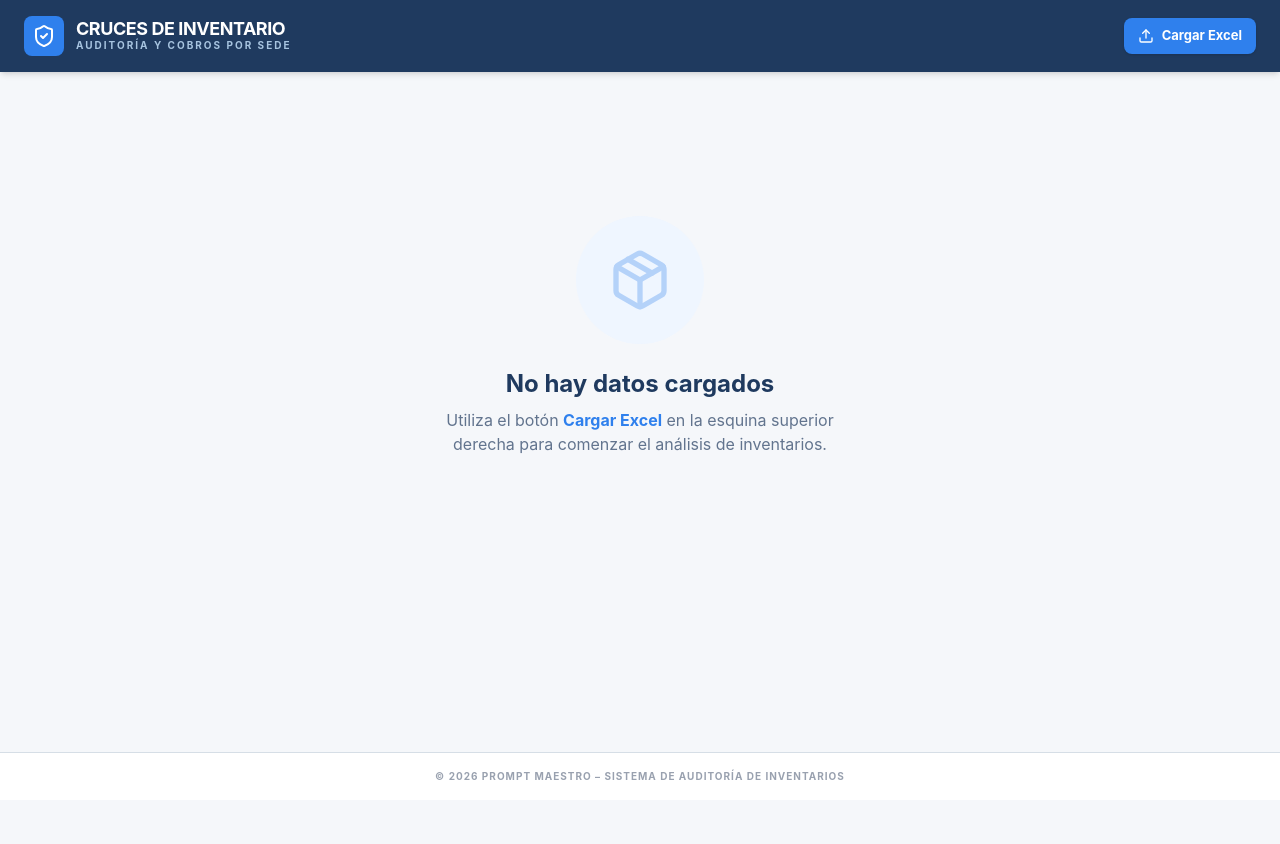
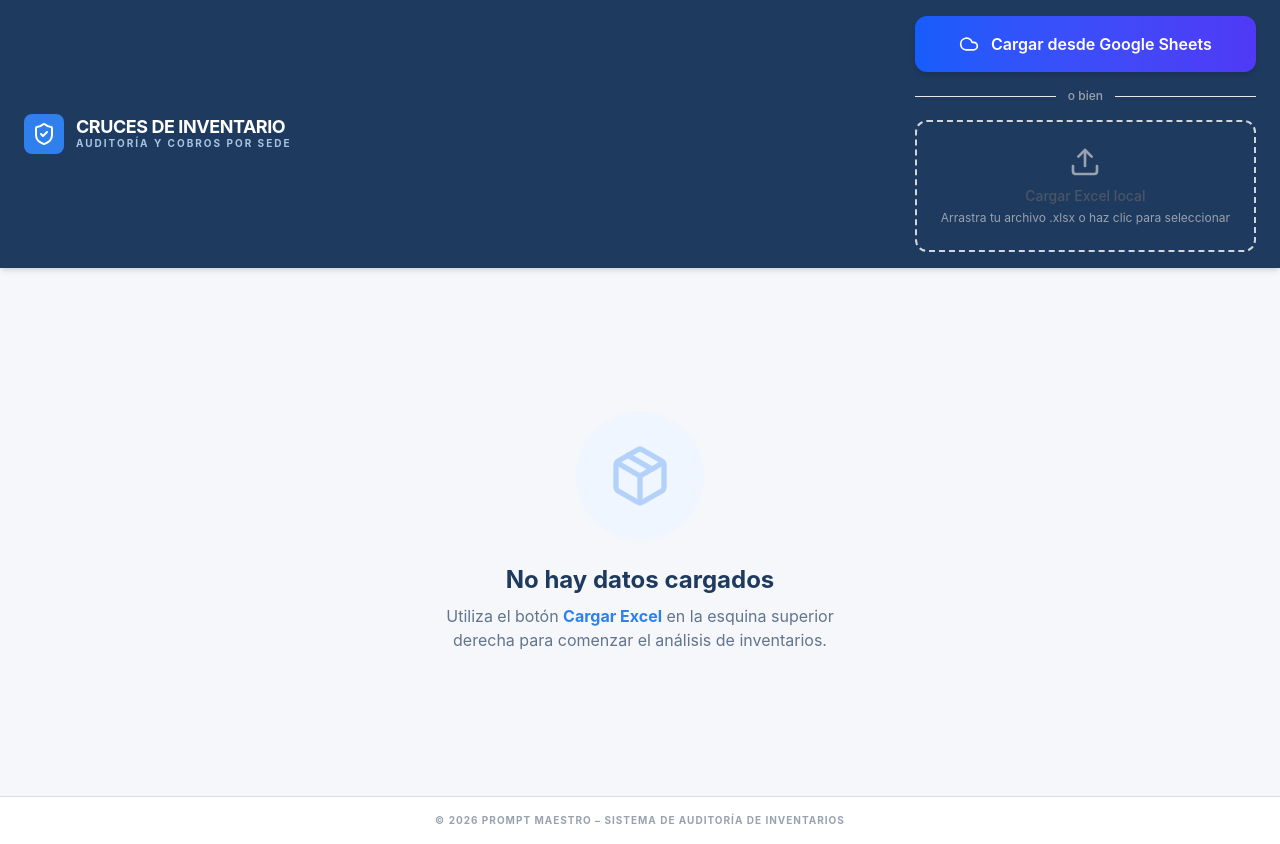
Before and after one commit to comprasrocoto-dotcom/Cruce-de-Inventarios-Cobros, a React (Vite) app: page / in a window 1280 px wide. Before the commit the page ends 800 px from the top, so only its background shows below. Built offline with nearby package versions, Linux system fonts and the light colour scheme.

Commit message:
feat: Integrar Google Sheets como fuente de datos en FileUpload
Added functionality to load data from Google Sheets and improved error handling for file uploads.

```diff
--- a/src/components/FileUpload.tsx
+++ b/src/components/FileUpload.tsx
@@ -1,9 +1,13 @@
 import React, { useRef, useState } from 'react';
-import { Upload, FileSpreadsheet, X, AlertCircle, Loader2, Table } from 'lucide-react';
+import { Upload, FileSpreadsheet, X, AlertCircle, Loader2, RefreshCw, Cloud } from 'lucide-react';
 import * as XLSX from 'xlsx';
 import { normalizeData } from '../utils/inventory';
 import { ArticleSummary } from '../types';
 import { motion } from 'motion/react';
+
+const SHEET_ID = '1Sce90Tdc-f4RdiF1aWdotYKO4jkFn1Dy';
+const SHEET_NAME = 'BASE DE DATOS';
+const CSV_URL = `https://docs.google.com/spreadsheets/d/${SHEET_ID}/export?format=csv&gid=802660947`;
 
 interface FileUploadProps {
   onDataLoaded: (data: ArticleSummary[], debug?: any, preview?: any[]) => void;
@@ -15,116 +19,130 @@ interface FileUploadProps {
 export const FileUpload: React.FC<FileUploadProps> = ({ onDataLoaded, onReset, onFileNameChange, hasData }) => {
   const [loading, setLoading] = useState(false);
   const [error, setError] = useState<string | null>(null);
-  const [fileInfo, setFileInfo] = useState<{ name: string, sheet: string, rows: number } | null>(null);
+  const [fileInfo, setFileInfo] = useState<{ name: string; sheet: string; rows: number } | null>(null);
   const fileInputRef = useRef<HTMLInputElement>(null);
+
+  const loadFromGoogleSheets = async () => {
+    setLoading(true);
+    setError(null);
+    try {
+      const response = await fetch(CSV_URL);
+      if (!response.ok) throw new Error(`Error al acceder a Google Sheets: ${response.status}`);
+      const csvText = await response.text();
+      const rows = csvText.split('\n').map(row => {
+        const result: string[] = [];
+        let current = '';
+        let inQuotes = false;
+        for (let i = 0; i < row.length; i++) {
+          if (row[i] === '"') { inQuotes = !inQuotes; }
+          else if (row[i] === ',' && !inQuotes) { result.push(current.trim()); current = ''; }
+          else { current += row[i]; }
+        }
+        result.push(current.trim());
+        return result;
+      }).filter(row => row.some(cell => cell !== ''));
+      if (rows.length < 2) throw new Error('El archivo de Google Sheets no tiene datos suficientes');
+      const headers = rows[0];
+      const dataRows = rows.slice(1);
+      const rawData: any[] = dataRows.map(row => {
+        const obj: any = {};
+        headers.forEach((header, idx) => { obj[header] = row[idx] ?? ''; });
+        return obj;
+      });
+      const { articles, debug, preview } = normalizeData(rawData);
+      if (articles.length === 0) throw new Error('No se encontraron articulos validos.');
+      setFileInfo({ name: `Google Sheets - ${SHEET_NAME}`, sheet: SHEET_NAME, rows: dataRows.length });
+      if (onFileNameChange) onFileNameChange(`Google Sheets - ${SHEET_NAME}`);
+      onDataLoaded(articles, debug, preview);
+    } catch (err) {
+      setError(err instanceof Error ? err.message : 'Error al cargar desde Google Sheets');
+    } finally {
+      setLoading(false);
+    }
+  };
 
   const handleFile = async (file: File) => {
     setLoading(true);
     setError(null);
-
     try {
       const arrayBuffer = await file.arrayBuffer();
       const workbook = XLSX.read(arrayBuffer, { type: 'array', cellDates: true });
-
-      let sheetName = workbook.SheetNames.find(name =>
-        name.toUpperCase().includes("BASE DE DATOS")
-      ) || workbook.SheetNames[0];
-
-      if (!sheetName) {
-        throw new Error("No se encontraron hojas en el archivo Excel");
-      }
-
+      const sheetName = workbook.SheetNames.find(n => n.toUpperCase().includes('BASE DE DATOS')) || workbook.SheetNames[0];
+      if (!sheetName) throw new Error('No se encontraron hojas en el archivo Excel');
       const worksheet = workbook.Sheets[sheetName];
-      const json = XLSX.utils.sheet_to_json(worksheet, { defval: "", raw: true });
-
-      if (json.length === 0) {
-        throw new Error("El archivo no contiene datos válidos o la hoja está vacía");
-      }
-
-      const { articles, errors, debug: debugInfo } = normalizeData(json);
-
-      if (errors.length > 0) {
-        setError(errors[0]);
-        setLoading(false);
-        return;
-      }
-
-      setFileInfo({
-        name: file.name,
-        sheet: sheetName,
-        rows: json.length
+      const rawData: any[][] = XLSX.utils.sheet_to_json(worksheet, { header: 1, raw: false, dateNF: 'yyyy-mm-dd' });
+      if (rawData.length < 2) throw new Error('El archivo Excel no tiene datos suficientes');
+      const headers = rawData[0] as string[];
+      const dataRows = rawData.slice(1).filter(row => row.some((cell: any) => cell !== '' && cell != null));
+      const formattedData: any[] = dataRows.map(row => {
+        const obj: any = {};
+        headers.forEach((header, idx) => { obj[header] = (row as any[])[idx] ?? ''; });
+        return obj;
       });
-
+      const { articles, debug, preview } = normalizeData(formattedData);
+      if (articles.length === 0) throw new Error('No se encontraron articulos validos.');
+      setFileInfo({ name: file.name, sheet: sheetName, rows: dataRows.length });
       if (onFileNameChange) onFileNameChange(file.name);
-      onDataLoaded(articles, debugInfo, json.slice(0, 10));
-      setLoading(false);
-    } catch (err: any) {
-      console.error("Excel Processing Error:", err);
-      setError(err.message || "No se pudo leer el archivo");
+      onDataLoaded(articles, debug, preview);
+    } catch (err) {
+      setError(err instanceof Error ? err.message : 'Error al procesar el archivo');
+    } finally {
       setLoading(false);
     }
   };
 
-  const handleReset = () => {
-    setFileInfo(null);
-    setError(null);
-    if (onFileNameChange) onFileNameChange('');
-    onReset();
-  };
+  const handleFileInput = (e: React.ChangeEvent<HTMLInputElement>) => { const file = e.target.files?.[0]; if (file) handleFile(file); };
+  const handleDrop = (e: React.DragEvent) => { e.preventDefault(); const file = e.dataTransfer.files[0]; if (file) handleFile(file); };
+  const handleReset = () => { setFileInfo(null); setError(null); if (fileInputRef.current) fileInputRef.current.value = ''; onReset(); };
+
+  if (hasData && fileInfo) {
+    return (
+      <motion.div initial={{ opacity: 0, y: -10 }} animate={{ opacity: 1, y: 0 }} className="bg-emerald-50 border border-emerald-200 rounded-xl p-4 flex items-center justify-between">
+        <div className="flex items-center gap-3">
+          <div className="w-10 h-10 bg-emerald-100 rounded-lg flex items-center justify-center">
+            {fileInfo.name.startsWith('Google Sheets') ? <Cloud className="w-5 h-5 text-emerald-600" /> : <FileSpreadsheet className="w-5 h-5 text-emerald-600" />}
+          </div>
+          <div>
+            <p className="font-semibold text-emerald-800 text-sm">{fileInfo.name}</p>
+            <p className="text-emerald-600 text-xs">Hoja: {fileInfo.sheet} · {fileInfo.rows.toLocaleString()} filas</p>
+          </div>
+        </div>
+        <div className="flex gap-2">
+          {fileInfo.name.startsWith('Google Sheets') && (
+            <button onClick={loadFromGoogleSheets} disabled={loading} className="flex items-center gap-1.5 px-3 py-1.5 text-xs font-medium text-emerald-700 bg-emerald-100 hover:bg-emerald-200 rounded-lg transition-colors">
+              <RefreshCw className={`w-3.5 h-3.5 ${loading ? 'animate-spin' : ''}`} />
+              Actualizar
+            </button>
+          )}
+          <button onClick={handleReset} className="flex items-center gap-1.5 px-3 py-1.5 text-xs font-medium text-red-600 bg-red-50 hover:bg-red-100 rounded-lg transition-colors">
+            <X className="w-3.5 h-3.5" />
+            Cambiar
+          </button>
+        </div>
+      </motion.div>
+    );
+  }
 
   return (
-    <div className="relative">
-      <input
-        ref={fileInputRef}
-        type="file"
-        accept=".xlsx, .xls"
-        onChange={(e) => e.target.files?.[0] && handleFile(e.target.files[0])}
-        className="hidden"
-      />
-
-      <div className="flex items-center gap-3">
-        {hasData && fileInfo && (
-          <div className="hidden md:flex items-center gap-2 px-3 py-1.5 bg-white/10 rounded-lg border border-white/10">
-            <FileSpreadsheet className="w-3.5 h-3.5 text-blue-200" />
-            <span className="text-[10px] font-bold text-white truncate max-w-[120px]">{fileInfo.name}</span>
-            <button
-              onClick={handleReset}
-              className="p-1 hover:bg-white/20 rounded-md transition-colors"
-              title="Cambiar archivo"
-            >
-              <X className="w-3 h-3 text-white" />
-            </button>
+    <div className="space-y-4">
+      <motion.button initial={{ opacity: 0, y: 10 }} animate={{ opacity: 1, y: 0 }} onClick={loadFromGoogleSheets} disabled={loading}
+        className="w-full flex items-center justify-center gap-3 px-6 py-4 bg-gradient-to-r from-blue-600 to-indigo-600 hover:from-blue-700 hover:to-indigo-700 text-white font-semibold rounded-xl shadow-md hover:shadow-lg transition-all duration-200 disabled:opacity-60 disabled:cursor-not-allowed">
+        {loading ? <><Loader2 className="w-5 h-5 animate-spin" />Cargando desde Google Sheets...</> : <><Cloud className="w-5 h-5" />Cargar desde Google Sheets</>}
+      </motion.button>
+      <div className="flex items-center gap-3"><div className="flex-1 h-px bg-gray-200" /><span className="text-xs text-gray-400 font-medium">o bien</span><div className="flex-1 h-px bg-gray-200" /></div>
+      <div onDrop={handleDrop} onDragOver={e => e.preventDefault()} onClick={() => fileInputRef.current?.click()} className="border-2 border-dashed border-gray-300 hover:border-blue-400 rounded-xl p-6 text-center cursor-pointer transition-colors group">
+        <input ref={fileInputRef} type="file" accept=".xlsx,.xls" onChange={handleFileInput} className="hidden" />
+        <Upload className="w-8 h-8 text-gray-400 group-hover:text-blue-500 mx-auto mb-2 transition-colors" />
+        <p className="text-sm font-medium text-gray-600 group-hover:text-blue-600 transition-colors">Cargar Excel local</p>
+        <p className="text-xs text-gray-400 mt-1">Arrastra tu archivo .xlsx o haz clic para seleccionar</p>
+      </div>
+      {error && (
+        <motion.div initial={{ opacity: 0 }} animate={{ opacity: 1 }} className="flex items-start gap-3 p-4 bg-red-50 border border-red-200 rounded-xl">
+          <AlertCircle className="w-5 h-5 text-red-500 flex-shrink-0 mt-0.5" />
+          <div>
+            <p className="text-sm font-semibold text-red-700">Error al cargar</p>
+            <p className="text-sm text-red-600 mt-0.5">{error}</p>
           </div>
-        )}
-
-        <button
-          onClick={() => fileInputRef.current?.click()}
-          disabled={loading}
-          className={`
-            flex items-center gap-2 px-3.5 py-2 bg-[#2F80ED] hover:bg-[#1C6DD0] text-white rounded-lg text-[13px] font-bold transition-all shadow-sm
-            ${loading ? 'opacity-70 cursor-not-allowed' : ''}
-          `}
-        >
-          {loading ? (
-            <Loader2 className="w-4 h-4 animate-spin" />
-          ) : (
-            <Upload className="w-4 h-4" />
-          )}
-          <span>{loading ? 'Cargando...' : 'Cargar Excel'}</span>
-        </button>
-      </div>
-
-      {error && (
-        <motion.div
-          initial={{ opacity: 0, y: 10 }}
-          animate={{ opacity: 1, y: 0 }}
-          className="absolute top-full right-0 mt-2 w-64 z-50 flex items-center space-x-2 bg-rose-50 border border-rose-100 p-3 rounded-xl text-rose-700 shadow-xl"
-        >
-          <AlertCircle className="w-4 h-4 flex-shrink-0" />
-          <p className="text-[10px] font-bold leading-tight">{error}</p>
-          <button onClick={() => setError(null)} className="p-1 hover:bg-rose-100 rounded">
-            <X className="w-3 h-3" />
-          </button>
         </motion.div>
       )}
     </div>
```
